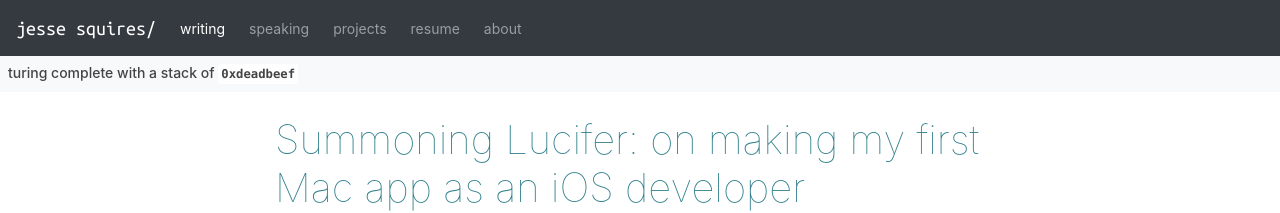
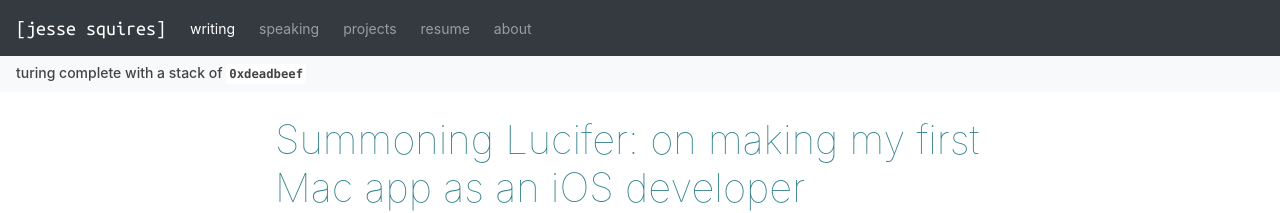
Before and after one commit to jessesquires/jessesquires.com, a Jekyll site: the page built from index.html, in a window 1280 px wide. Shown: the top 213 px of the page. Built offline with Jekyll 4.4.1, drawn with Linux system fonts in a browser that asks for light colours; nearby versions of some CDN libraries; library files that are not in the unit come from our copies; the list of posts is cut into pages by our own code.

Commit message:
header style/layout refinements

```diff
--- a/_includes/header.html
+++ b/_includes/header.html
@@ -1,5 +1,5 @@
 <nav class="navbar navbar-expand-sm navbar-dark bg-dark">
-    <a class="navbar-brand" href="/">{{ site.title | downcase }}/</a>
+    <a class="navbar-brand" href="/">[{{ site.title | downcase }}]</a>
     <button class="navbar-toggler collapsed" type="button" data-toggle="collapse" data-target="#navbar" aria-controls="navbar" aria-expanded="false" aria-label="Toggle navigation">
         <span class="navbar-toggler-icon"></span>
     </button>
@@ -24,10 +24,6 @@
     </div>
 </nav>
 
-<header class="pt-1 pl-2 mb-4 bg-light">
-    <div class="row">
-        <div class="col">
-            <h2>turing complete with a stack of <code>0xdeadbeef</code></h2>
-        </div>
-     </div>
+<header class="mb-4 pt-1 bg-light">
+    <h2>turing complete with a stack of <code>0xdeadbeef</code></h2>
 </header>
--- a/css/style.css
+++ b/css/style.css
@@ -156,6 +156,7 @@ header h2 {
   font-size: 14px;
   line-height: 19px;
   display: inline-block;
+  padding-left: 1rem;
 }
 
 /* FOOTER */
```
